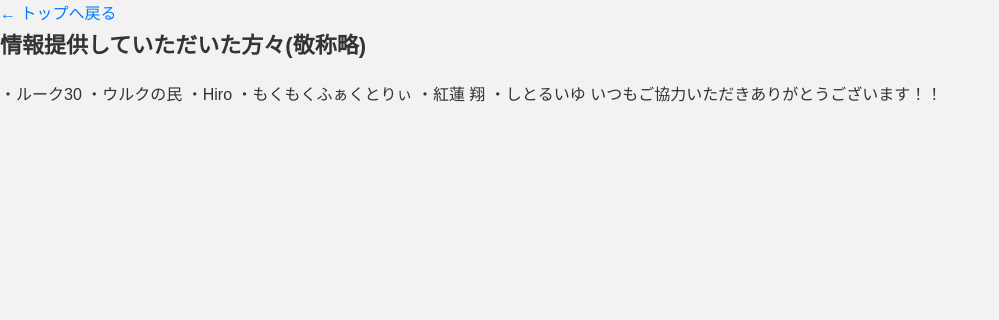
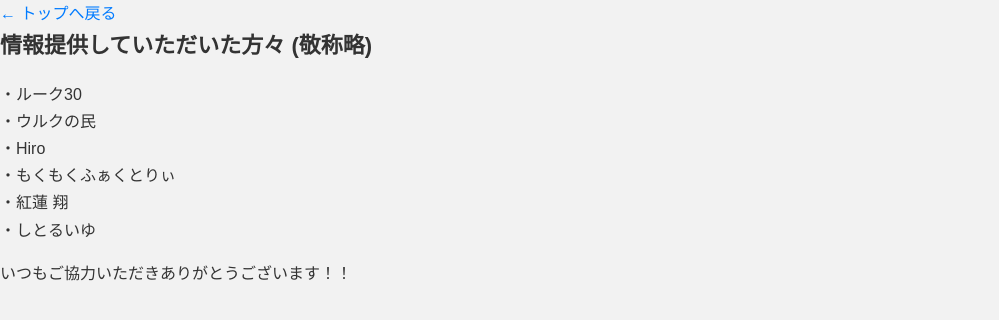
Before and after one commit to kaeru-cinna/ultraman-puzzle-swatch-wiki, a plain HTML site: page specialthanks.html in a window 1280 px wide. Shown: the whole page, without its empty margins (0-999 px from the left). Drawn offline with Linux system fonts and the light colour scheme.

Commit message:
Add files via upload

```diff
--- a/specialthanks.html
+++ b/specialthanks.html
@@ -9,16 +9,17 @@
 
 <a href="index.html">← トップへ戻る</a>
 
-<h1>情報提供していただいた方々(敬称略)</h1>
+<h1>情報提供していただいた方々 (敬称略)</h1>
 
 <p>
-・ルーク30
-・ウルクの民
-・Hiro
-・もくもくふぁくとりぃ
-・紅蓮 翔
-・しとるいゆ
-
+・ルーク30<br>
+・ウルクの民<br>
+・Hiro<br>
+・もくもくふぁくとりぃ<br>
+・紅蓮 翔<br>
+・しとるいゆ<br>
+</p>
+<p>
 いつもご協力いただきありがとうございます！！
 </p>
 
```
Also changed, not shown: beginner.html (+3 -3 lines), character.html (+4 -4 lines), faq.html (+4 -4 lines).
